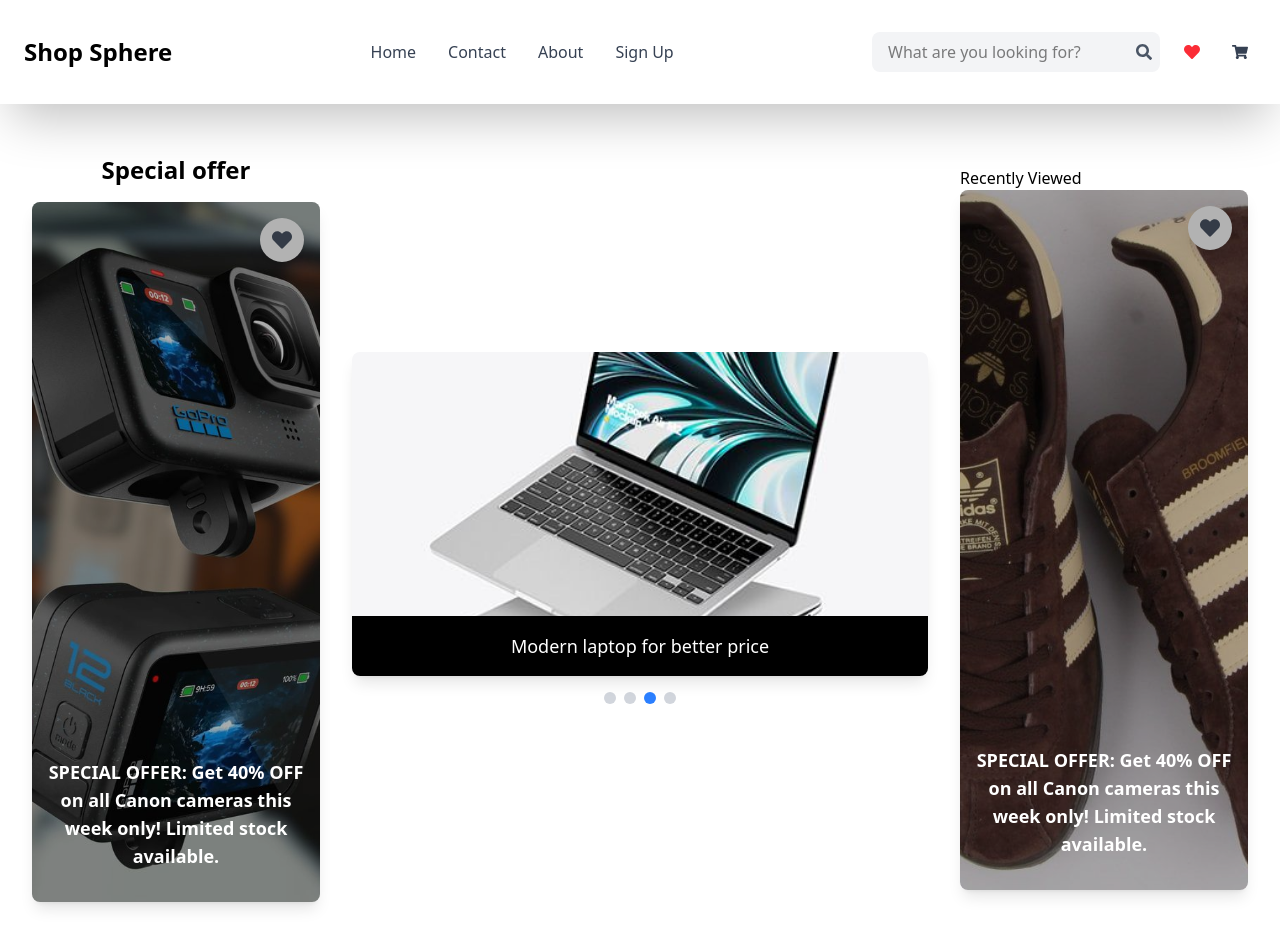
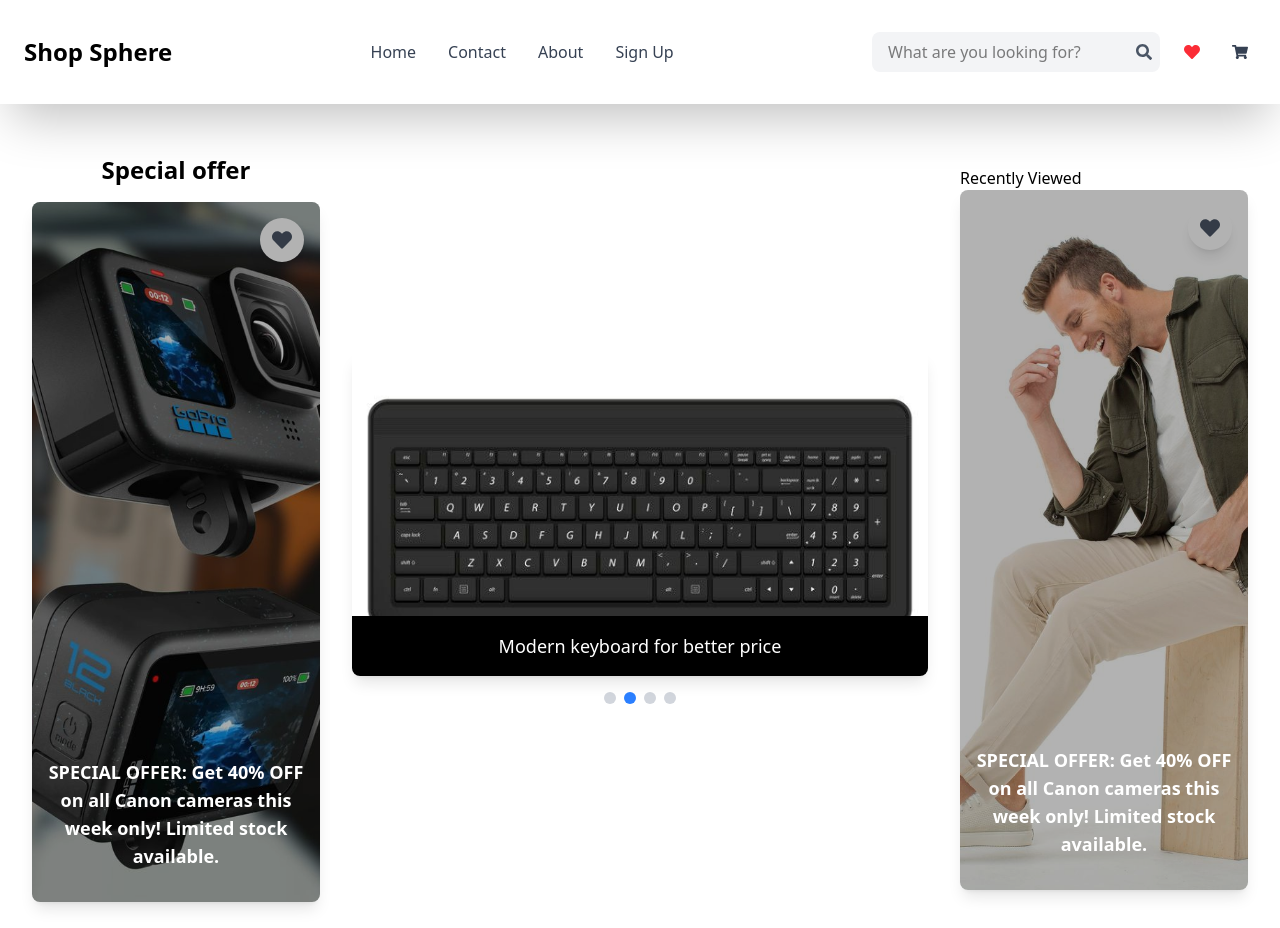
Before and after one commit to niyomugaboetiene/ecommerce-app, a React (Vite) app: page / in a window 1280 px wide. Built offline with nearby package versions, Linux system fonts and the light colour scheme.

Commit message:
first commit of ecommerce app

```diff
--- a/src/pages/Home.jsx
+++ b/src/pages/Home.jsx
@@ -29,6 +29,7 @@ const recentlyViewed = [
 
 const Home = () => {
   const [currentIndex, setCurrentIndex] = useState(0);
+  const [recentIndex, setRecentIndex] = useState(0);
   const [isHovered, setIsHovered] = useState(false);
 
   useEffect(() => {
@@ -43,7 +44,7 @@ const Home = () => {
 
   useEffect(() => {
     const interval = setInterval(() => {
-      setCurrentIndex((prevIndex) =>
+      setRecentIndex((prevIndex) =>
         prevIndex === recentlyViewed.length - 1 ? 0 : prevIndex + 1
       );
     }, 5000)
@@ -125,8 +126,8 @@ const Home = () => {
            onMouseLeave={() => setIsHovered(false)}
          >
             <img
-              src={recentlyViewed[currentIndex].image}
-              alt={recentlyViewed[currentIndex].description}
+              src={recentlyViewed[recentIndex].image}
+              alt={recentlyViewed[recentIndex].description}
               className="w-full h-full object-cover rounded-lg shadow-lg transition-transform duration-300  group-hover:scale-105"
             />
 
```
